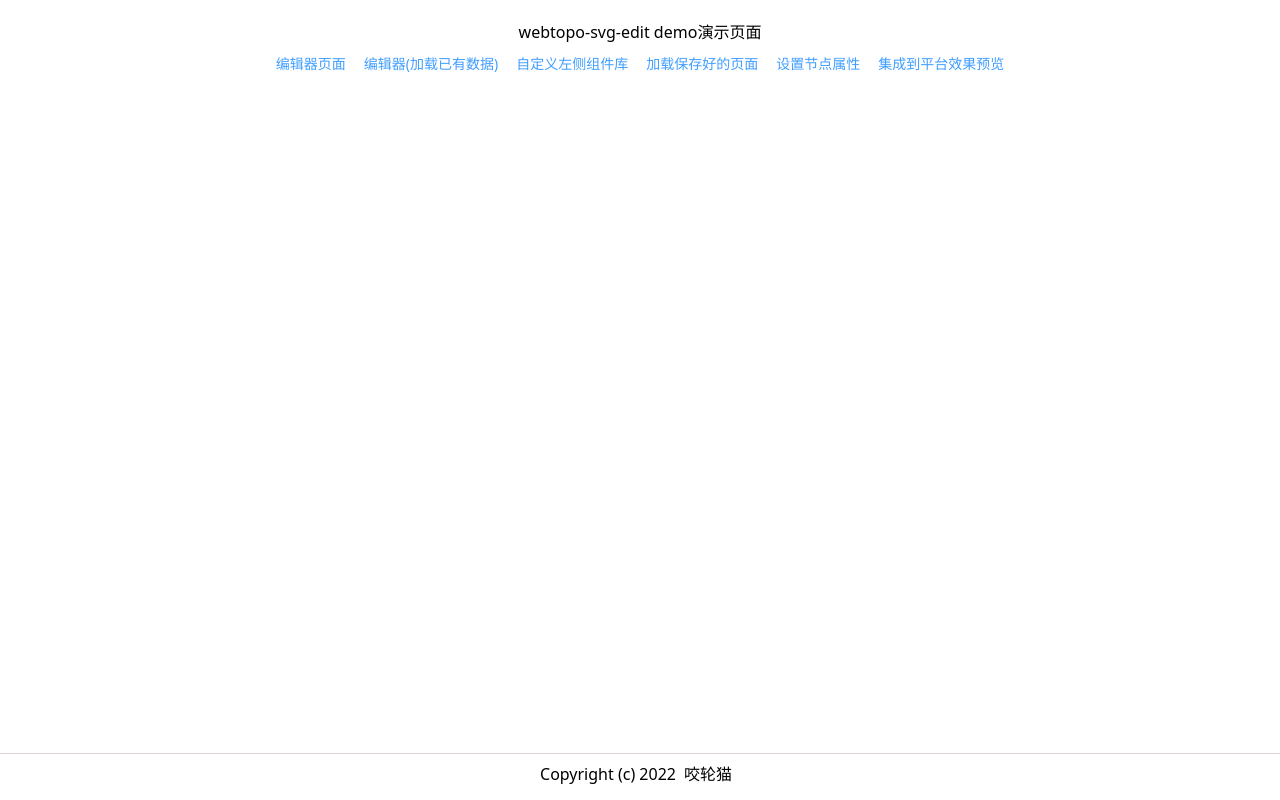
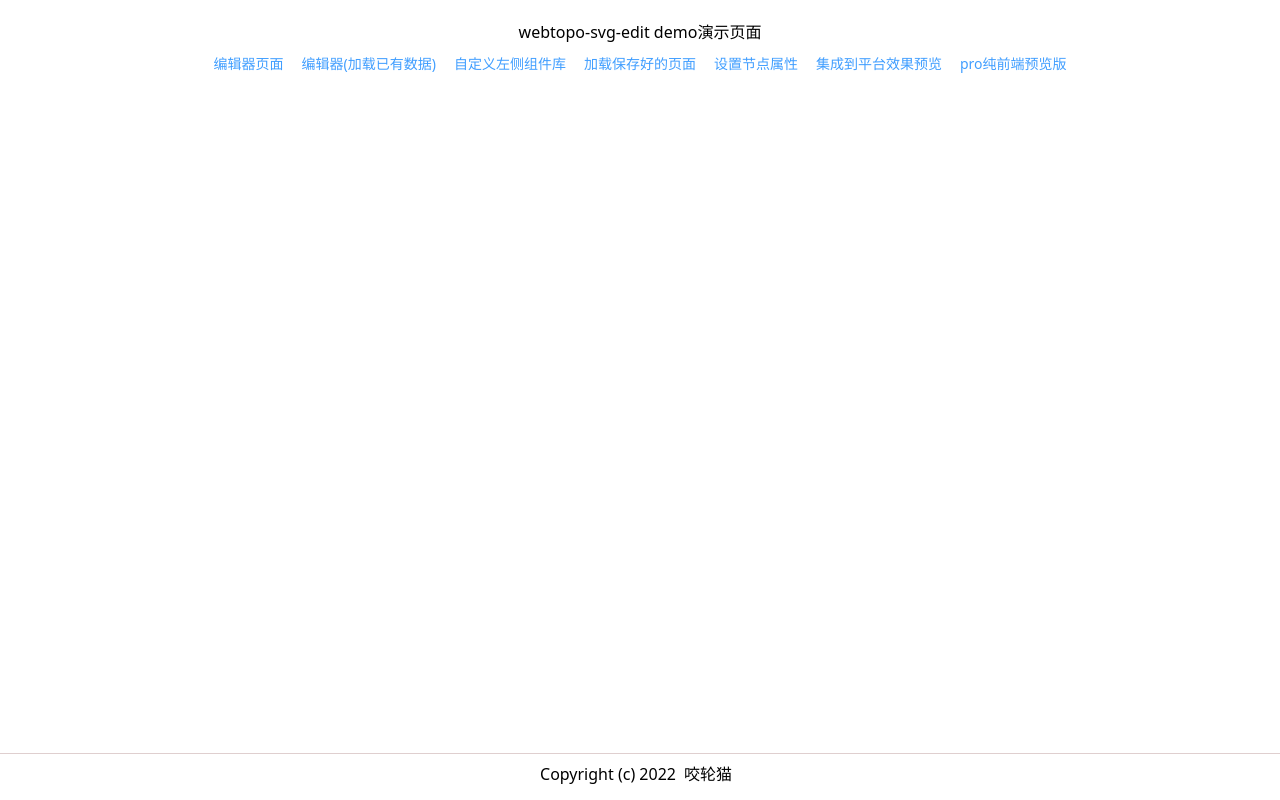
Before and after one commit to yaolunmao/vue-webtopo-svgeditor, a Vue app: page / in a window 1280 px wide. Built offline with nearby package versions, Linux system fonts and the light colour scheme.

Commit message:
feat: 夹带私货

```diff
--- a/src/views/demo/index.vue
+++ b/src/views/demo/index.vue
@@ -86,6 +86,13 @@
       onClick: () => {
         window.open('http://svgpro.yaolm.top/');
       }
+    },
+    {
+      name: 'pro纯前端预览版',
+      title: '集成到平台效果预览更新频率较慢,查看pro效果可在此查看,每次进入之前建议清理一下缓存',
+      onClick: () => {
+        window.open('http://testpro.yaolm.top/');
+      }
     }
   ]);
   interface IButtonList {
```
